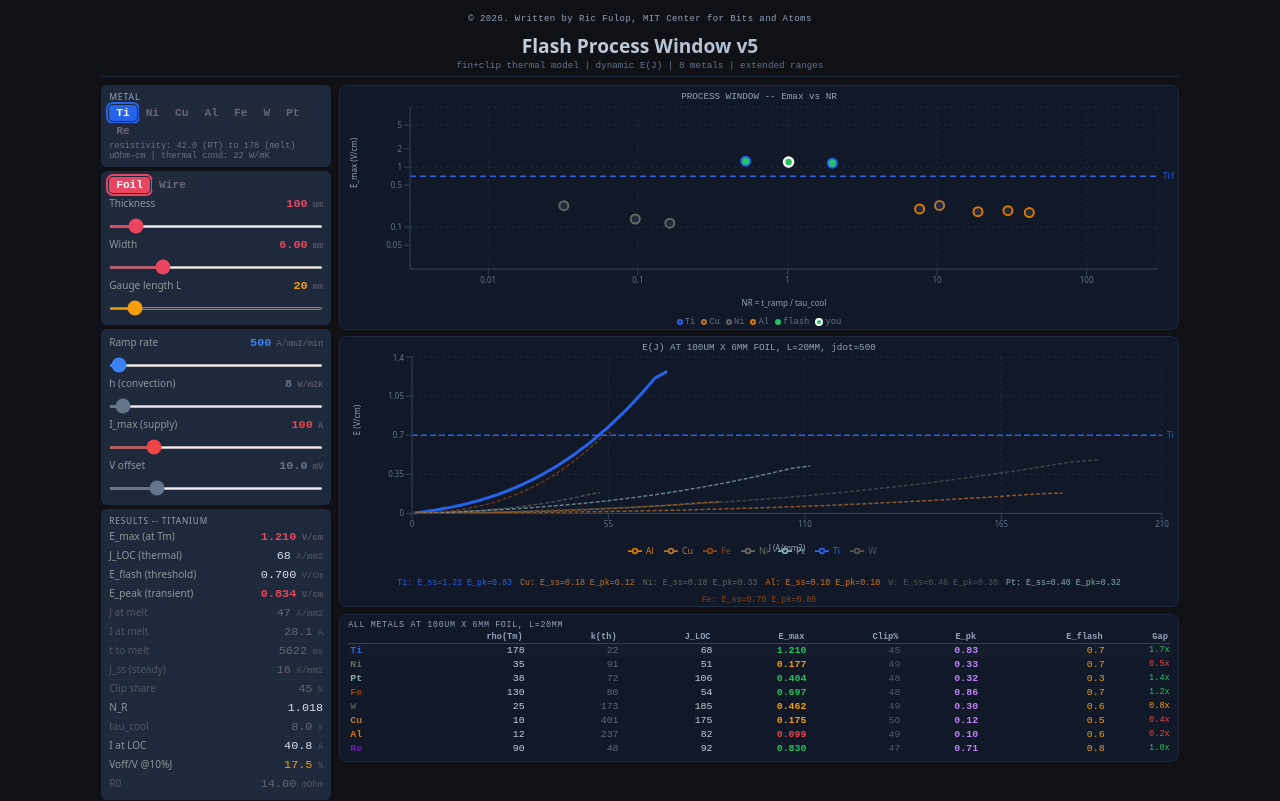
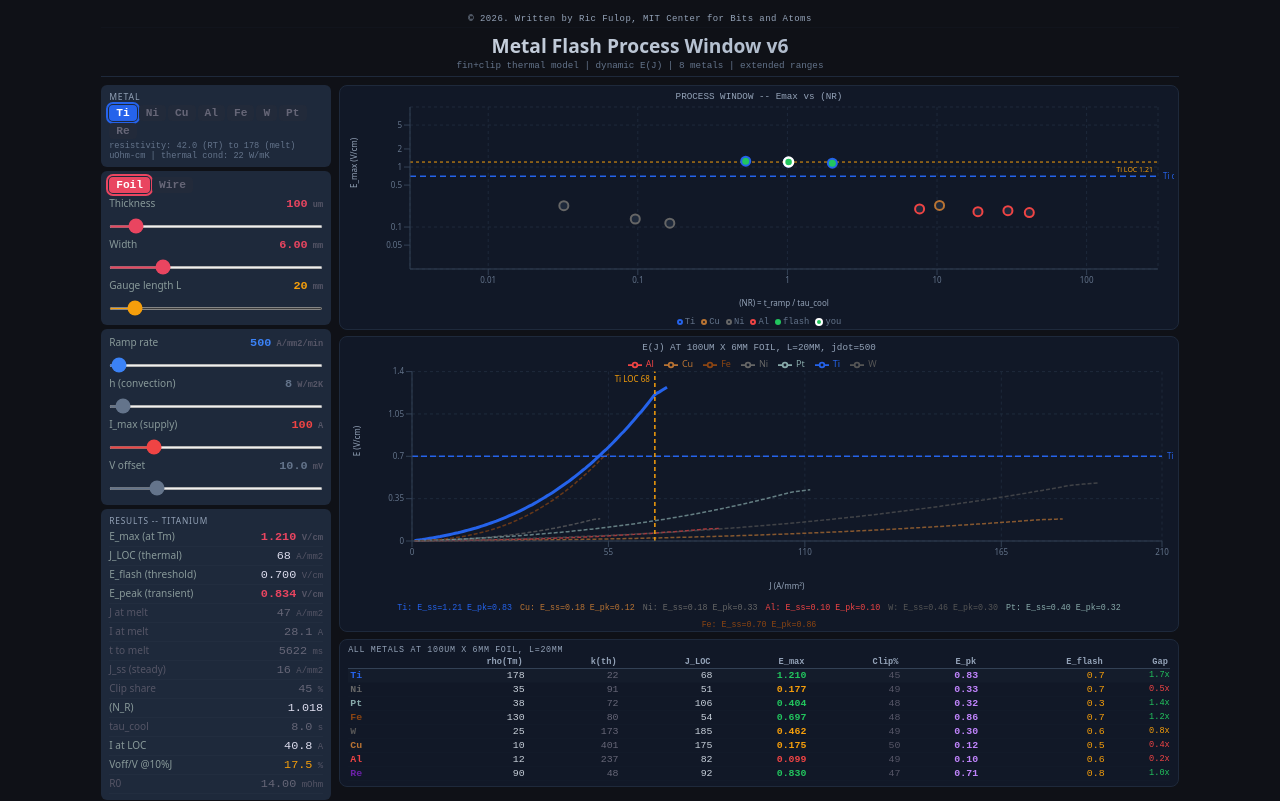
Before and after one commit to ricfulop/flash-process-window, a React (Vite) app: page / in a window 1280 px wide. Shown: the top 801 px of the page. Built offline with nearby package versions, Linux system fonts and the light colour scheme.

Commit message:
v6: title update, Al red, onset/LOC lines, NR parentheses, axis label fix

```diff
--- a/src/ProcessWindowV5.jsx
+++ b/src/ProcessWindowV5.jsx
@@ -27,7 +27,7 @@ const DB = {
     name: "Aluminum", rho0: 2.65e-8, rhoM: 1.2e-7, Tm: 933, Cp: 897,
     rho_m: 2700, k_th: 237, lam: 970,
     ref_jdot: 244, ref_Jloc: 150, ref_t: 25, ref_w: 6, ref_L: 20,
-    Eflash: null, Efsrc: null, color: "#d97706"
+    Eflash: null, Efsrc: null, color: "#ef4444"
   },
   Fe: {
     name: "Iron", rho0: 9.71e-8, rhoM: 1.3e-6, Tm: 1811, Cp: 449,
@@ -227,7 +227,7 @@ function MapTip(props) {
     }}>
       <div style={{ fontWeight: 700, color: c }}>{d.label || "?"}{d.isUser ? " *" : ""}</div>
       <div>{"Emax = " + (d.Emax != null ? d.Emax.toFixed(3) : "?") + " V/cm"}</div>
-      <div>{"NR = " + (d.NR != null ? d.NR.toFixed(3) : "?")}</div>
+      <div>{"(NR) = " + (d.NR != null ? d.NR.toFixed(3) : "?")}</div>
       {d.Jloc != null ? <div>{"J_LOC = " + Math.round(d.Jloc)}</div> : null}
       <div style={{ fontWeight: 700, color: c, marginTop: 1 }}>
         {d.flash ? "FLASH" : "LOC only"}
@@ -374,7 +374,7 @@ export default function ProcessWindowV5() {
           background: "linear-gradient(135deg,#e2e8f0,#94a3b8)",
           WebkitBackgroundClip: "text", WebkitTextFillColor: "transparent", margin: 0
         }}>
-          Flash Process Window v5
+          Metal Flash Process Window v6
         </h1>
         <p style={{ fontFamily: FONT_M, fontSize: "0.58rem", color: "#64748b", margin: "1px 0 0" }}>
           fin+clip thermal model | dynamic E(J) | 8 metals | extended ranges
@@ -447,7 +447,7 @@ export default function ProcessWindowV5() {
             <InfoRow label="t to melt" val={(uc.tMelt * 1000).toFixed(0)} unit="ms" dim />
             <InfoRow label="J_ss (steady)" val={uc.Jss.toFixed(0)} unit="A/mm2" dim />
             <InfoRow label="Clip share" val={uc.clipPct.toFixed(0)} unit="%" dim />
-            <InfoRow label="N_R" val={uc.NR.toFixed(3)} />
+            <InfoRow label="(N_R)" val={uc.NR.toFixed(3)} />
             <InfoRow label="tau_cool" val={uc.tau.toFixed(1)} unit="s" dim />
             <InfoRow label="I at LOC" val={uc.I.toFixed(1)} unit="A" />
             <InfoRow label="Voff/V @10%J" val={(uc.s10 * 100).toFixed(1)} unit="%"
@@ -495,7 +495,7 @@ export default function ProcessWindowV5() {
               fontSize: "0.58rem", fontFamily: FONT_M, color: "#94a3b8",
               textAlign: "center"
             }}>
-              PROCESS WINDOW -- Emax vs NR
+              PROCESS WINDOW -- Emax vs (NR)
             </div>
             <ResponsiveContainer width="100%" height={215}>
               <ScatterChart margin={{ top: 5, right: 16, bottom: 18, left: 6 }}>
@@ -504,7 +504,7 @@ export default function ProcessWindowV5() {
                   ticks={[0.01, 0.1, 1, 10, 100]}
                   tickFormatter={function (v) { return String(v); }}
                   tick={{ fontSize: 8, fill: "#64748b" }} stroke="#334155">
-                  <Label value="NR = t_ramp / tau_cool" position="insideBottom" offset={-7}
+                  <Label value="(NR) = t_ramp / tau_cool" position="insideBottom" offset={-7}
                     style={{ fontSize: 8, fill: "#94a3b8" }} />
                 </XAxis>
                 <YAxis dataKey="Emax" type="number" scale="log" domain={[0.02, 10]}
@@ -516,7 +516,11 @@ export default function ProcessWindowV5() {
                 <Tooltip content={MapTip} />
                 {uc.Ef > 0 && uc.Ef < 8 ? (
                   <ReferenceLine y={uc.Ef} stroke={mp.color} strokeDasharray="6 4" strokeWidth={1.5}
-                    label={{ value: metal + " flash " + uc.Ef.toFixed(2), position: "right", style: { fontSize: 8, fill: mp.color } }} />
+                    label={{ value: metal + " onset " + uc.Ef.toFixed(2), position: "right", style: { fontSize: 8, fill: mp.color } }} />
+                ) : null}
+                {uc.Emax > 0 && uc.Emax < 8 ? (
+                  <ReferenceLine y={uc.Emax} stroke="#f59e0b" strokeDasharray="3 3" strokeWidth={1}
+                    label={{ value: metal + " LOC " + uc.Emax.toFixed(2), position: "insideTopRight", style: { fontSize: 7, fill: "#f59e0b" } }} />
                 ) : null}
                 {metal !== "Ti" && flashThreshold(DB.Ti.lam, gauge) < 8 ? (
                   <ReferenceLine y={flashThreshold(DB.Ti.lam, gauge)} stroke="#2563eb40" strokeDasharray="4 4" strokeWidth={0.7}
@@ -577,12 +581,12 @@ export default function ProcessWindowV5() {
             }}>
               {"E(J) AT " + geoStr.toUpperCase() + ", jdot=" + jdot}
             </div>
-            <ResponsiveContainer width="100%" height={225}>
-              <LineChart data={ejData} margin={{ top: 4, right: 12, bottom: 20, left: 8 }}>
+            <ResponsiveContainer width="100%" height={250}>
+              <LineChart data={ejData} margin={{ top: 4, right: 12, bottom: 32, left: 8 }}>
                 <CartesianGrid strokeDasharray="3 3" stroke="#1e293b" />
                 <XAxis dataKey="J" type="number" domain={[0, Math.ceil(maxJ / 10) * 10]}
                   tick={{ fontSize: 8, fill: "#64748b" }} stroke="#334155">
-                  <Label value="J (A/mm2)" position="insideBottom" offset={-8}
+                  <Label value="J (A/mm²)" position="insideBottom" offset={-18}
                     style={{ fontSize: 8, fill: "#94a3b8" }} />
                 </XAxis>
                 <YAxis type="number" domain={[0, Math.ceil(maxE * 10) / 10]}
@@ -598,12 +602,16 @@ export default function ProcessWindowV5() {
                 })}
                 {uc.Ef > 0 && uc.Ef < 8 ? (
                   <ReferenceLine y={uc.Ef} stroke={mp.color} strokeDasharray="6 3" strokeWidth={1.5}
-                    label={{ value: metal + " flash " + uc.Ef.toFixed(2), position: "right", style: { fontSize: 8, fill: mp.color } }} />
+                    label={{ value: metal + " onset " + uc.Ef.toFixed(2), position: "right", style: { fontSize: 8, fill: mp.color } }} />
+                ) : null}
+                {uc.Jloc > 0 && uc.Jloc < Math.ceil(maxJ / 10) * 10 ? (
+                  <ReferenceLine x={Math.round(uc.Jloc * 10) / 10} stroke="#f59e0b" strokeDasharray="4 3" strokeWidth={1.5}
+                    label={{ value: metal + " LOC " + uc.Jloc.toFixed(0), position: "insideTopRight", style: { fontSize: 8, fill: "#f59e0b" } }} />
                 ) : null}
                 {metal !== "Ti" && flashThreshold(DB.Ti.lam, gauge) < 8 ? (
                   <ReferenceLine y={flashThreshold(DB.Ti.lam, gauge)} stroke="#2563eb40" strokeDasharray="4 4" strokeWidth={0.7} />
                 ) : null}
-                <Legend wrapperStyle={{ fontSize: 9, paddingTop: 0 }} />
+                <Legend wrapperStyle={{ fontSize: 9, paddingTop: 0 }} verticalAlign="top" />
               </LineChart>
             </ResponsiveContainer>
             <div style={{
@@ -695,7 +703,7 @@ export default function ProcessWindowV5() {
         textAlign: "center", marginTop: "0.3rem", fontSize: "0.5rem",
         fontFamily: FONT_M, color: "#475569"
       }}>
-        v5 -- 8 metals | fin+clip model | t 5-1000um, w 0.25-25mm, L 2-200mm, jdot 50-50k, h 2-200
+        v6 -- 8 metals | fin+clip model | t 5-1000um, w 0.25-25mm, L 2-200mm, jdot 50-50k, h 2-200
       </div>
     </div>
   );
```
